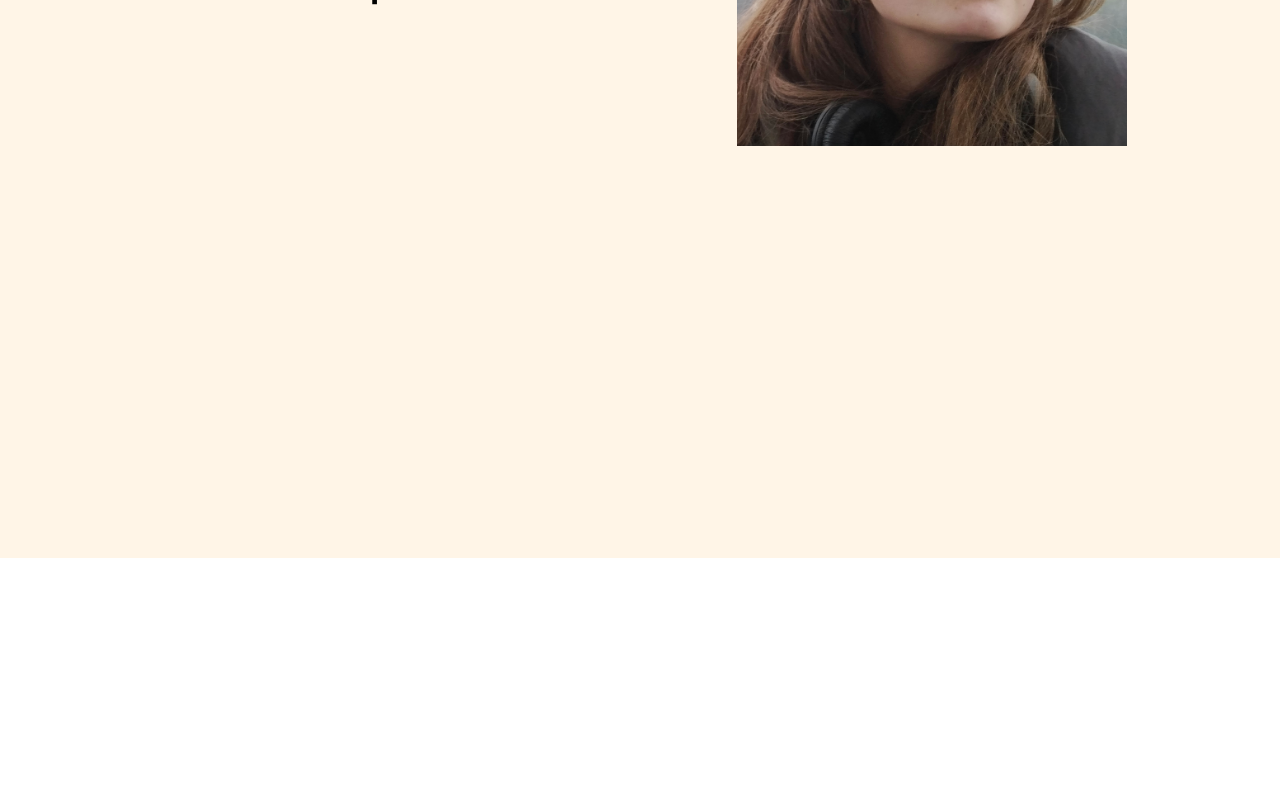
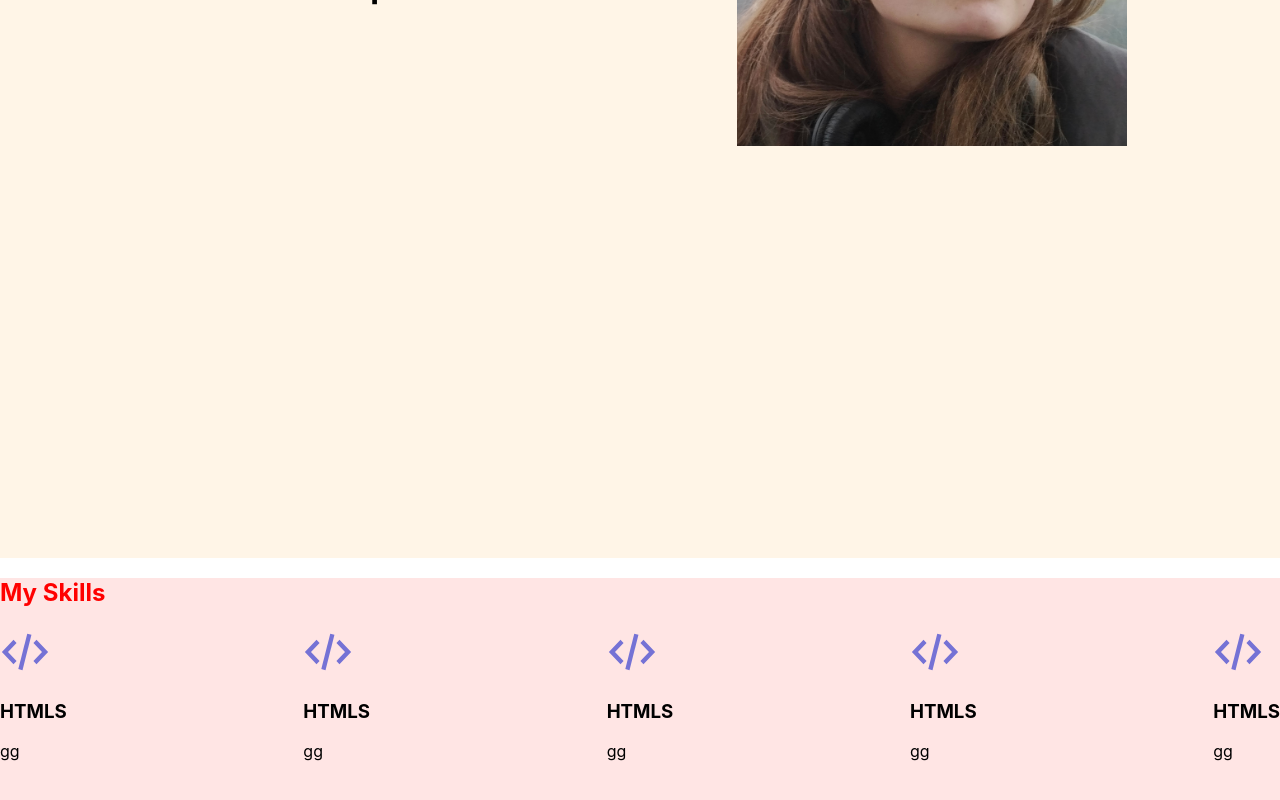
Before and after one commit to melfiqq/Maryia_Portfolio_ITi, a React app: page / in a window 1280 px wide. Shown: the part 296-1096 px from the top of the page. Before the commit the page ends 854 px from the top, so only its background shows below. Built offline with nearby package versions, Linux system fonts and the light colour scheme.

Commit message:
Code was updated

```diff
--- a/src/App.tsx
+++ b/src/App.tsx
@@ -2,12 +2,14 @@ import './App.css';
 import styled from 'styled-components';
 import { Header } from './layout/header/Header';
 import { Main } from './layout/sections/main/Main';
+import { Skills } from './layout/sections/skills/Skills';
 
 function App() {
     return (
         <div className="App">
            <Header/>
            <Main/>
+           <Skills/>
         </div>
     );
 }
--- a/src/components/FlexWrapper.tsx
+++ b/src/components/FlexWrapper.tsx
@@ -13,7 +13,7 @@ export const FlexWrapper = styled.div<FlexWrapperPropsType>`
 
 display: flex;
 flex-direction: ${props => props.direction || "row"};
-justify-content: ${props => props.justify || "flex start"};
+justify-content: ${props => props.justify || "space-between"};
 align-items: ${props => props.align || "stretch"};
 flex-wrap: ${props => props.wrap || "nowrap"};
 
--- /dev/null
+++ b/src/components/SectionTitle.tsx
@@ -0,0 +1,5 @@
+import styled from "styled-components"
+
+export const SectionTitle = styled.h2`
+color: red;
+`
--- a/src/layout/header/Header.tsx
+++ b/src/layout/header/Header.tsx
@@ -9,6 +9,7 @@ export const Header = () => {
 
             <Logo/>
             <Menu/>
+
         </StyledHeader>
     );
 };
--- /dev/null
+++ b/src/layout/sections/skills/Skills.tsx
@@ -0,0 +1,27 @@
+import React from "react";
+import styled from "styled-components";
+import { FlexWrapper } from "../../../components/FlexWrapper";
+import { Icon } from "../../../components/icon/Icon";
+import { SectionTitle } from "../../../components/SectionTitle";
+import { Skill } from "./skill/Skill";
+
+export const Skills = () => {
+    return (
+        <StyledSkills>
+            <SectionTitle>My Skills</SectionTitle>
+            <FlexWrapper>
+                <Skill/>
+                <Skill/>
+                <Skill/>
+                <Skill/>
+                <Skill/>
+            </FlexWrapper>
+        </StyledSkills>
+    );
+};
+
+const StyledSkills = styled.section`
+background-color: #ffe5e4;
+min-height: 100vh;
+
+`
--- /dev/null
+++ b/src/layout/sections/skills/skill/Skill.tsx
@@ -0,0 +1,22 @@
+import React from "react";
+import styled from "styled-components";
+import { Icon } from "../../../../components/icon/Icon";
+
+export const Skill = () => {
+    return (
+        <StyledSkill>
+           <Icon iconId={"codeSvg"}/>
+            <SkillTitle>HTMLS</SkillTitle>
+            <SkillText>gg</SkillText>
+         </StyledSkill>
+    )
+}
+
+const StyledSkill = styled.div`
+`
+
+const SkillTitle = styled.h3`
+`
+
+const SkillText = styled.p`
+`
```
